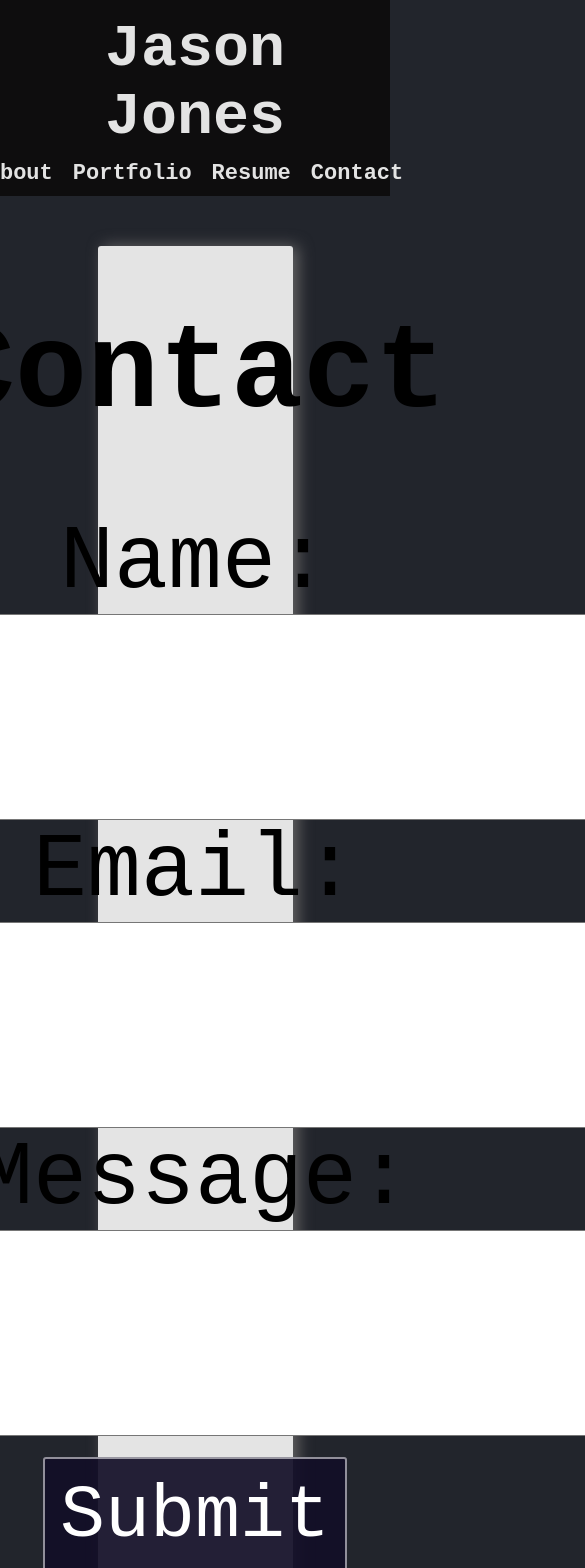
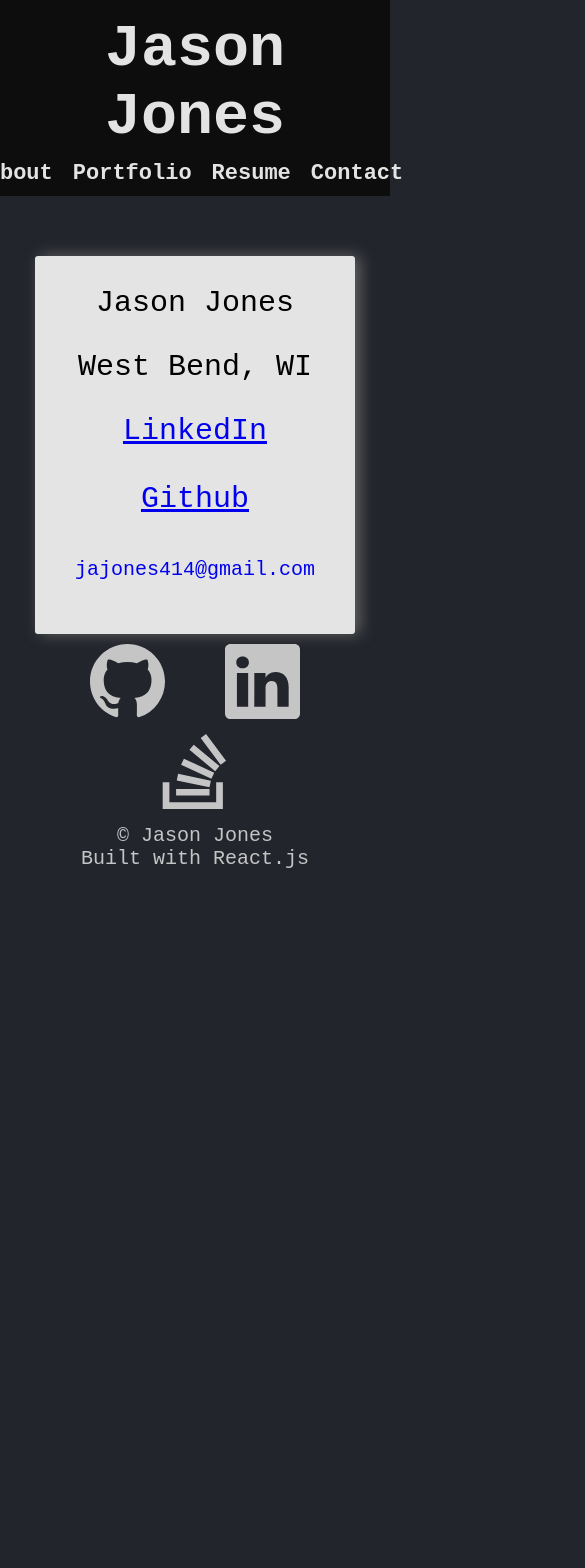
Before and after one commit to jace0fbass/j-jones-2023, a React (Create React App) app: page /j-jones-2023/Contact in a window 390 px wide. Shown: the top 1568 px of the page, 585 px wide, since content can reach past the window. After the commit the page ends 890 px from the top, so only its background shows below. Built offline with nearby package versions, Linux system fonts and the light colour scheme.

Commit message:
Updated contact styling.

```diff
--- a/src/css/App.css
+++ b/src/css/App.css
@@ -65,6 +65,8 @@ body {
   background-color: rgba(245, 245, 245, 0.92);
   border-color: rgba(255, 255, 255, 0.532);
   padding-bottom: 50px;
+  padding-left: 20px;
+  padding-right: 20px;
   border-radius: 3px;
   max-width: 50%;
   box-shadow: 5px 0px 15px 0px rgba(107, 106, 106, 0.92);
@@ -72,6 +74,12 @@ body {
 #contactCard {
   display: flex;
   justify-content: center;
+  font-size: 45px;
+}
+#mailTo {
+  font-size: 20px;
+  text-decoration: none;
+  padding: 20px;
 }
 #cIcon {
   font-size: 50px;
@@ -137,11 +145,7 @@ body {
   width: 100%;
 }
 
-#mailTo {
-  font-size: 60px;
-  text-decoration: none;
-  padding: 20px;
-}
+
 
 .m-2 {
   font-size: 50px;
@@ -181,10 +185,7 @@ body {
   margin-top: -40px;
 }
 
-#contactForm {
-  display: block;
-  justify-content: center;
-}
+
 .form-control {
   width: 500px;
   height: 100px;
@@ -205,7 +206,16 @@ body {
   border-style: solid;
   border-width: 2px;
 }
-
+#skillsContainer {
+  display: flex;
+  justify-content: space-evenly;
+  font-size: 25px;
+  margin-top: -30px;
+}
+#resSkills {
+  font-size: 30px;
+  margin-top: 20px;
+}
 
 
 
@@ -430,4 +440,19 @@ body {
     font-size: 30px;
     margin-top: 20px;
   }
+  #contact {
+    margin-top: 60px;
+    display: flex;
+    justify-content: center;
+    padding-bottom: 50px;
+    border-radius: 3px;
+    max-width: 100%;
+    font-size: 30px;
+  }
+  #contactCard {
+  text-align: center;
+  }
+  #mailTo {
+    font-size: 20px;
+  }
 }
--- a/src/js/components/AboutMe.js
+++ b/src/js/components/AboutMe.js
@@ -6,7 +6,10 @@ export default function AboutMe() {
     return (
     <div id="AboutMe" className="container">
         <img id="headshot" src={headshot} alt="Jason Jones"/>
-        <p id="bio"><h2>Fullstack Web Developer</h2><strong>Hello my name is Jason Jones. I am newer to the field of web development but have been interested in the subject since I was a kid and being a developer has always been in the back corner of my mind. My life took a different career path through music in my late teens through 20's and more recently I have worked as a warehouse manager at a pneumatics and hydraulics distribution company. I want to learn technologies that I can use to build programs that make people's lives easier and more enjoyable. I love creating and I am greatly looking forward to this new career path!
+        <p id="bio"><h2>Fullstack Web Developer</h2><strong>Hello my name is Jason Jones. I am a web developer leveraging a background in fluid power technology and music production to provide unique perspectives on how end-users interact with websites and software platforms. I have recently graduated from a Full Stack Web Development bootcamp at the University of Wisconsin Extended Campus.
+            <br></br>
+        <br></br>
+        Innovative problem-solver who is passionate about developing applications with a focus on mobile-first design and development. Warehouse logistics professional with 9+ years of experience transitioning to the field of web development. I want to learn technologies that I can use to build programs that make people's lives easier and more enjoyable. I love creating and I am greatly looking forward to this new career path!
             </strong></p>
         </div>
     )
--- a/src/js/components/Contact.js
+++ b/src/js/components/Contact.js
@@ -32,53 +32,17 @@ function Contact() {
     <div id="contactCard">
       <div id="contact" className="row">
         <div>
-          <h1 id="resume">Contact</h1>
-
-          <form id="contactForm" onSubmit={handleSubmit}>
-            <div className="mb-3">
-              <label for="formGroupExampleInput" className="form-label">
-                Name:{" "}
-              </label>
-              <br></br>
-              <input name="name" onChange={handleChange} value={formState.name}
-                type="text"
-                className="form-control"
-                id="formGroupExampleInput"
-              />
-            </div>
-            <div className="mb-3">
-              <label for="formGroupExampleInput2" className="form-label">
-                Email:{" "}
-              </label>
-              <br></br>
-              <input name="email" onChange={handleChange} value={formState.email}
-                type="text"
-                className="form-control"
-                id="formGroupExampleInput2"
-              />
-            </div>
-            <div className="mb-3">
-              <label for="formGroupExampleInput3" className="form-label">
-                Message:{" "}
-              </label>
-              <br></br>
-              <textarea name="message" onChange={handleChange} value={formState.message} rows="4"
-                type="text"
-                className="form-control"
-                id="formGroupExampleInput3"
-              />
-            </div>
-            <button id="contactButton" type="button" class="btn btn-secondary">
-              Submit
-            </button>
-          </form>
+          <p>Jason Jones</p>
+          <p>West Bend, WI</p>
+          <a href="https://www.linkedin.com/in/jason-jones-0aa4b2249/">LinkedIn</a>
           <br></br>
-
+          <br></br>
+          <a href="https://github.com/jace0fbass">Github</a>
+          <br></br>
+          <br />
           <a id="mailTo" href="mailto:jajones414@gmail.com">
             jajones414@gmail.com
           </a>
-          <br></br>
-          <br />
 
         </div>
       </div>
--- a/src/js/components/Footer.js
+++ b/src/js/components/Footer.js
@@ -16,7 +16,7 @@ export default function Footer() {
               <path d="M8 0C3.58 0 0 3.58 0 8c0 3.54 2.29 6.53 5.47 7.59.4.07.55-.17.55-.38 0-.19-.01-.82-.01-1.49-2.01.37-2.53-.49-2.69-.94-.09-.23-.48-.94-.82-1.13-.28-.15-.68-.52-.01-.53.63-.01 1.08.58 1.23.82.72 1.21 1.87.87 2.33.66.07-.52.28-.87.51-1.07-1.78-.2-3.64-.89-3.64-3.95 0-.87.31-1.59.82-2.15-.08-.2-.36-1.02.08-2.12 0 0 .67-.21 2.2.82.64-.18 1.32-.27 2-.27.68 0 1.36.09 2 .27 1.53-1.04 2.2-.82 2.2-.82.44 1.1.16 1.92.08 2.12.51.56.82 1.27.82 2.15 0 3.07-1.87 3.75-3.65 3.95.29.25.54.73.54 1.48 0 1.07-.01 1.93-.01 2.2 0 .21.15.46.55.38A8.012 8.012 0 0 0 16 8c0-4.42-3.58-8-8-8z" />
             </svg>
           </a>
-          <a id="cIcon" href="https://www.linkedin.com/feed/">
+          <a id="cIcon" href="https://www.linkedin.com/in/jason-jones-0aa4b2249/">
             <svg
               xmlns="http://www.w3.org/2000/svg"
               width="75"
--- a/src/js/components/Resume.js
+++ b/src/js/components/Resume.js
@@ -10,7 +10,7 @@ export default function Resume() {
       <br></br>
       <a
         id="resumeBtn"
-        href="https://drive.google.com/file/d/1zOIL7bXFdPRRc1L-JsjBpvSemujQKqit/view?usp=share_link"
+        href="https://drive.google.com/file/d/1RyruBtoWPUxtgnzK698WegDk23sFRIBv/view?usp=share_link"
       >
         View Resume
       </a>
```
